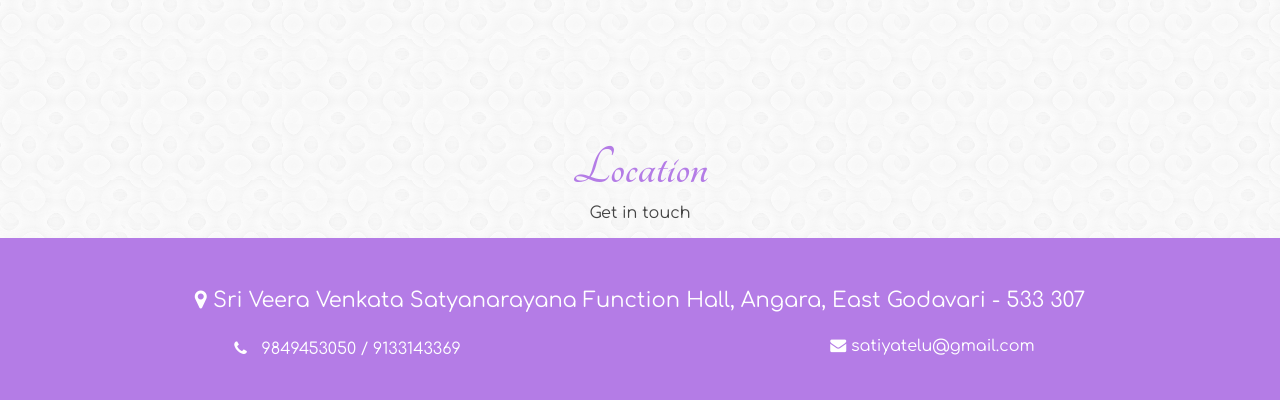
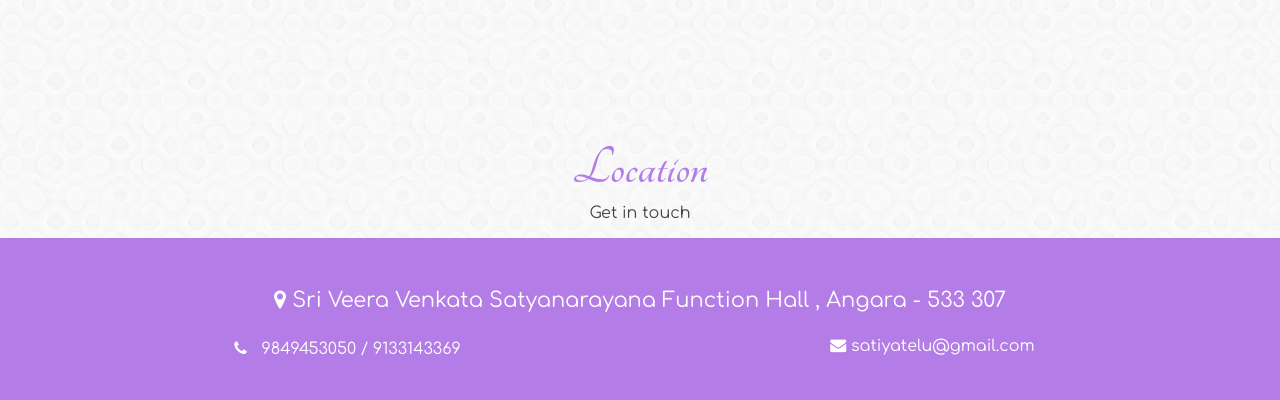
Before and after one commit to Satiya/aaa, a plain HTML site: page index.html in a window 1280 px wide. Shown: the part 2922-3322 px from the top of the page. Drawn offline with nearby package versions, Linux system fonts and the light colour scheme; a script that the page names is missing; a web font is replaced by a local one.

Commit message:
text chagnes

```diff
--- a/index.html
+++ b/index.html
@@ -715,7 +715,7 @@ Version : 1.0
 
                                 <div class="wdp_contact_bar_address">
                                     <p class="lead"><i class="fa fa-map-marker"></i> Sri Veera Venkata Satyanarayana
-                                        Function Hall, Angara, East Godavari - 533 307</p>
+                                        Function Hall , Angara - 533 307</p>
                                 </div>
 
                                 <div class="row">
```
